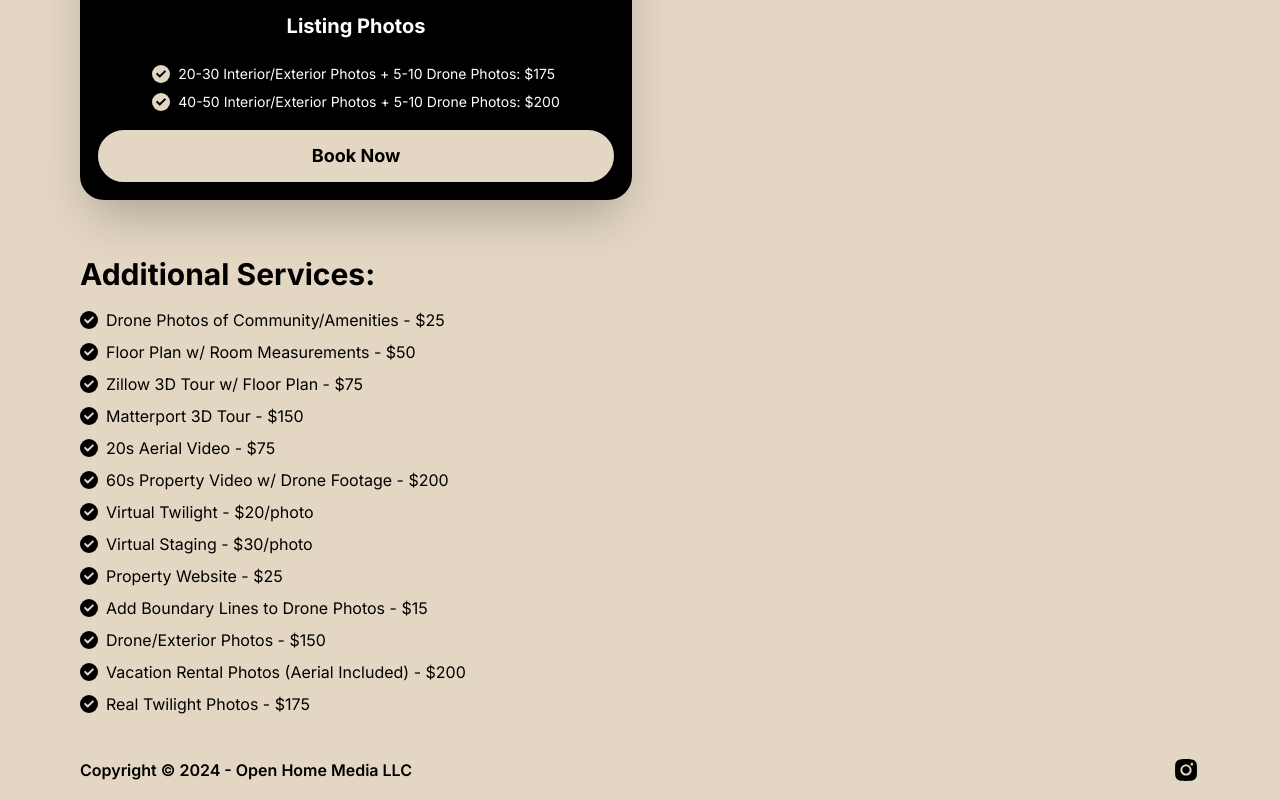
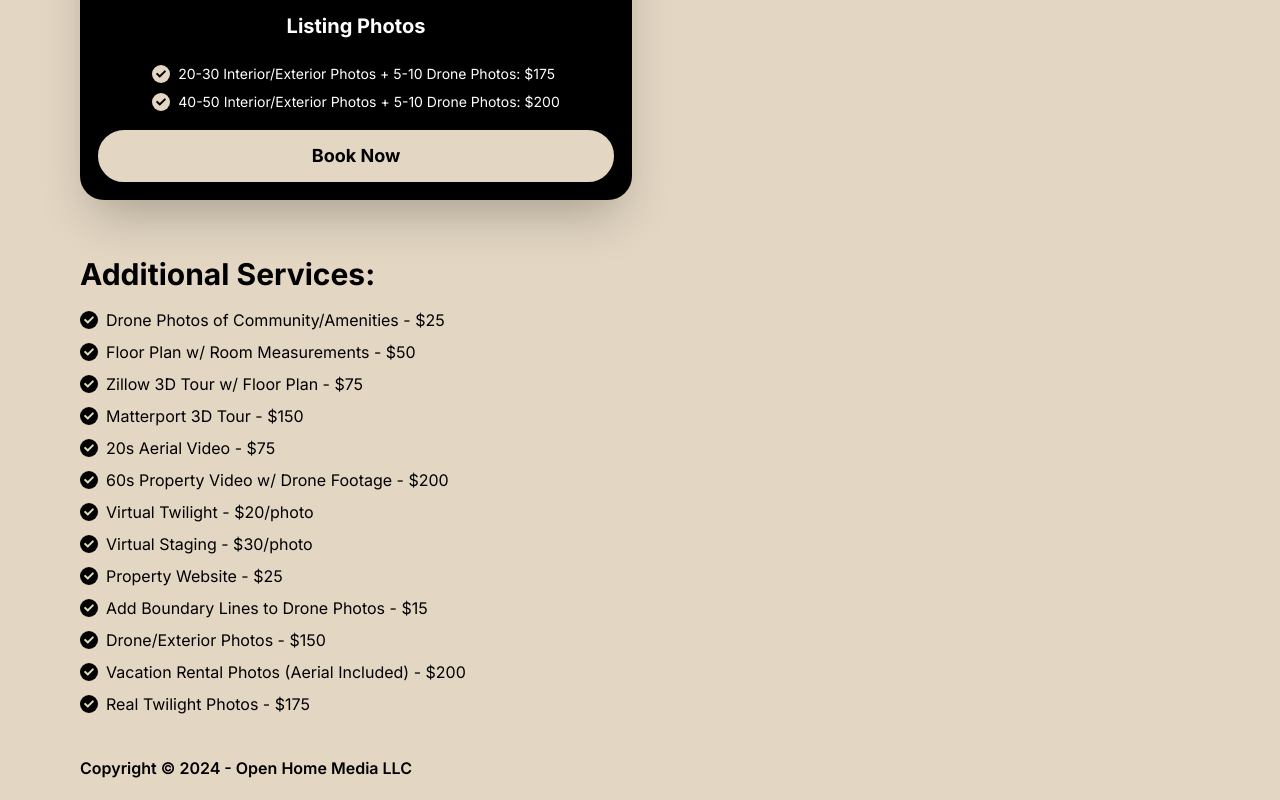
Before and after one commit to jordanwhiguera/real-estate-photo, a Next.js app: page / in a window 1280 px wide. Shown: the part 2813-3613 px from the top of the page. Built offline with nearby package versions, Linux system fonts and the light colour scheme.

Commit message:
insta gone

```diff
--- a/app/components/Footer.tsx
+++ b/app/components/Footer.tsx
@@ -12,16 +12,6 @@ const Footer = () => {
           Copyright © 2024 - Open Home Media LLC
         </span>
       </div>
-      <div className="flex space-x-4">
-        {/* Social icons */}
-        <a
-          href="https://www.instagram.com/openhome.media/"
-          target="_blank"
-          rel="noopener noreferrer"
-        >
-          <AiFillInstagram size="28" aria-label="Instagram" />
-        </a>
-      </div>
     </Container>
   );
 };
```
